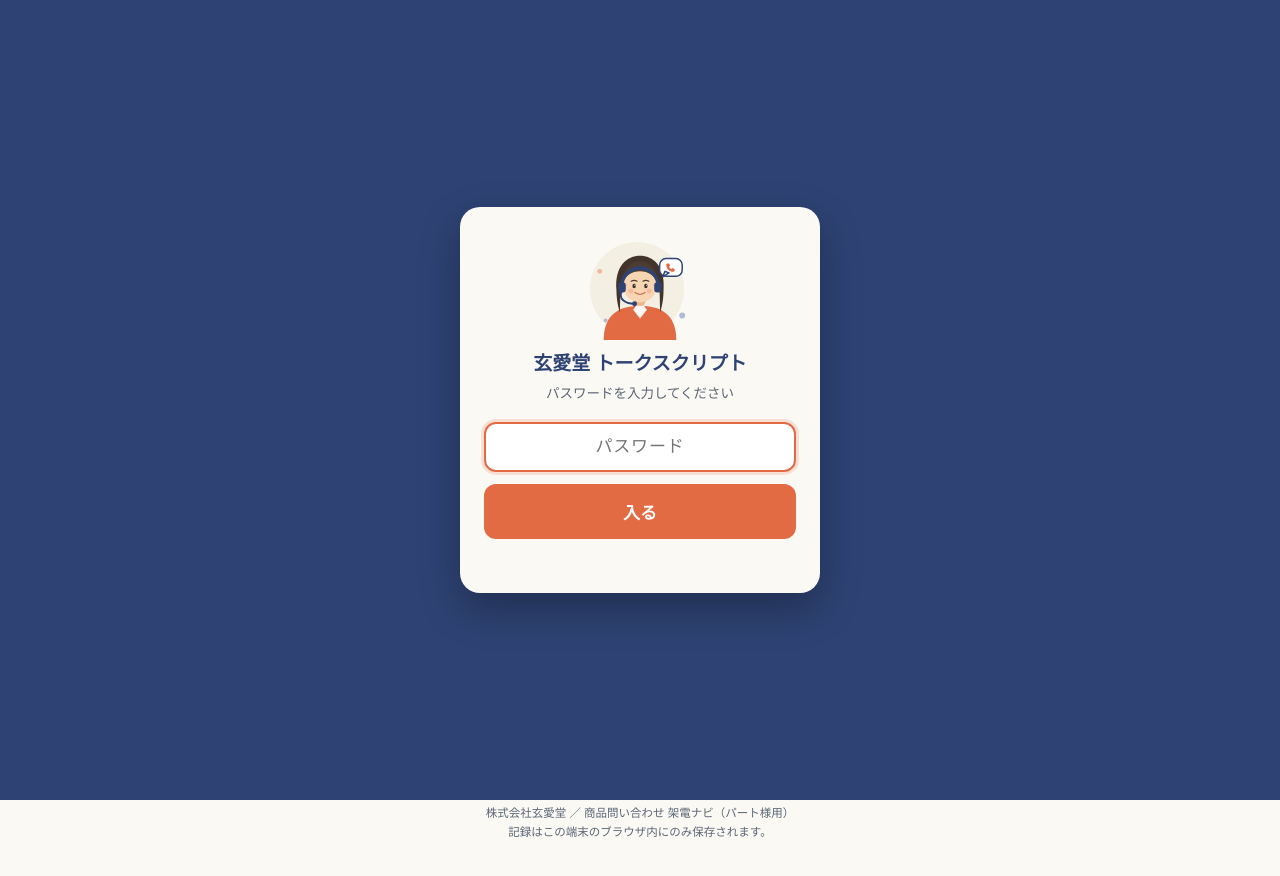
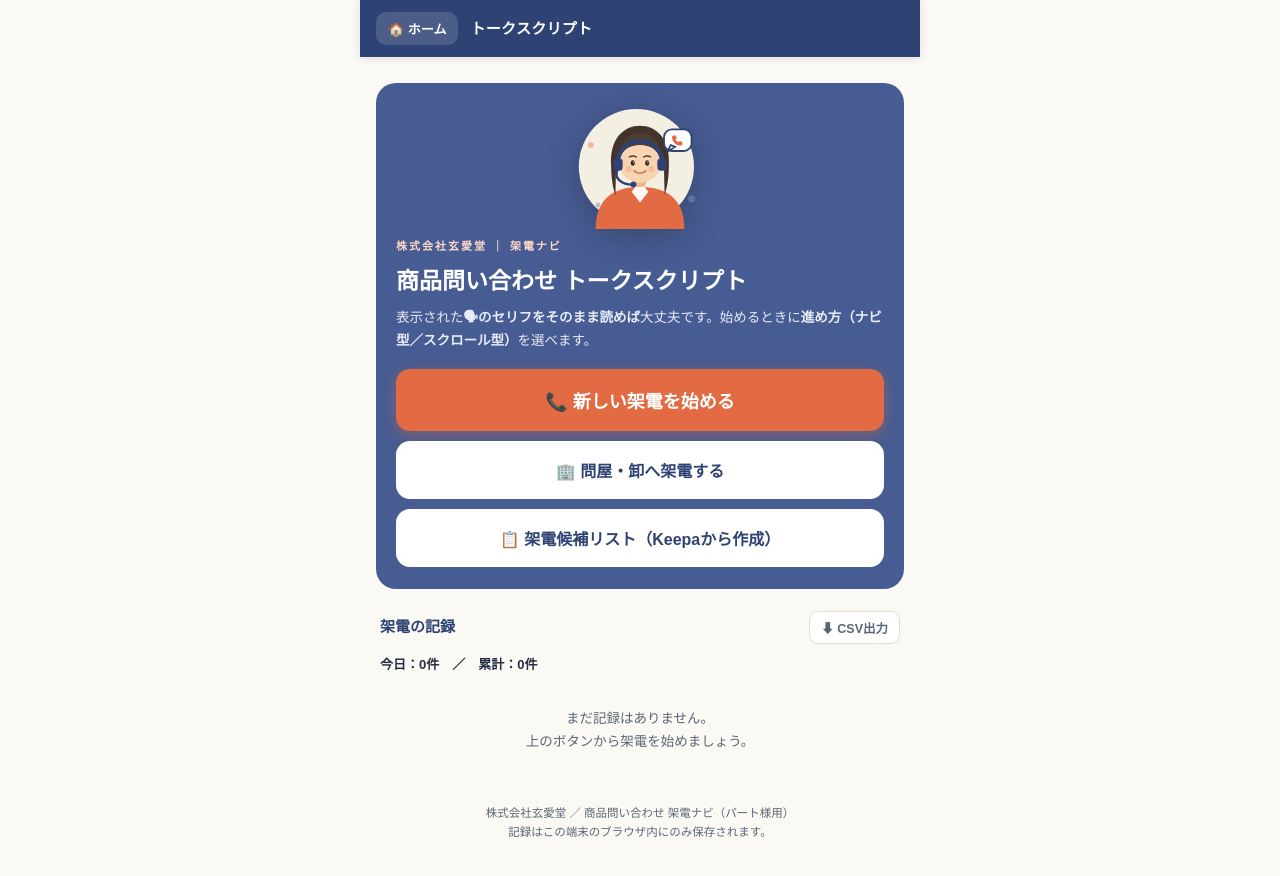
Before and after one commit to tsubasayamamoto-eng/genaido-talkscript, a plain HTML site: page index.html in a window 1280 px wide. Drawn offline with Linux system fonts and the light colour scheme.

Commit message:
パスワードゲートを廃止（誰でも開けるように）

```diff
--- a/index.html
+++ b/index.html
@@ -541,17 +541,7 @@
 
 <div class="toast" id="toast"></div>
 
-<!-- パスワードゲート -->
-<div class="auth-back" id="authBack">
-  <div class="auth-box">
-    <div class="auth-art" id="authArt"></div>
-    <h2>玄愛堂 トークスクリプト</h2>
-    <p class="auth-lead">パスワードを入力してください</p>
-    <input type="password" id="authInput" placeholder="パスワード" autocomplete="current-password" autocapitalize="off" autocorrect="off">
-    <button id="authBtn">入る</button>
-    <p class="auth-err" id="authErr"></p>
-  </div>
-</div>
+<!-- パスワードゲートは廃止しました -->
 
 <script>
 /* ===================== パスワードゲート ===================== */
@@ -757,13 +747,8 @@
   }
 }
 function initAuth(){
-  var back=document.getElementById('authBack');
-  if(authValid()){ if(back) back.remove(); return; }
-  var art=document.getElementById('authArt'); if(art) art.innerHTML=OPERATOR_SVG;
-  var btn=document.getElementById('authBtn'), inp=document.getElementById('authInput');
-  btn.onclick=tryAuth;
-  inp.addEventListener('keydown',function(e){ if(e.key==='Enter') tryAuth(); });
-  setTimeout(function(){ inp.focus(); }, 100);
+  /* パスワードゲートは廃止。互換のため関数は残置（何もしない） */
+  var back=document.getElementById('authBack'); if(back) back.remove();
 }
 
 /* ===================== データ（玄愛堂 固定スクリプト） ===================== */
```
